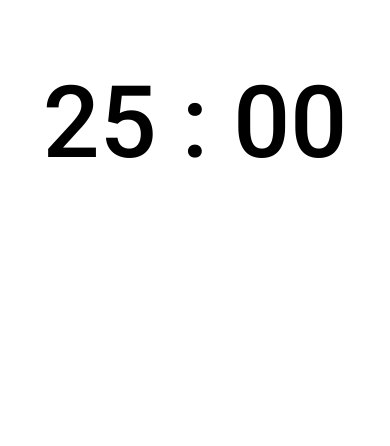
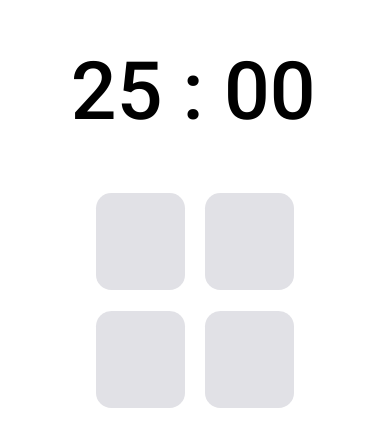
Before and after one commit to iCaioReis/Explorer-Stage05-Desafio-Focus-Timer-2, a plain HTML site: page index.html in a window 390 px wide. Shown: the part 196-642 px from the top of the page. Drawn offline with Linux system fonts and the light colour scheme.

Commit message:
Add responsiveness

```diff
--- a/index.html
+++ b/index.html
@@ -27,8 +27,8 @@
 
             <div class="controls">
                 <button class="ph ph-play-circle"><span class="sr-only">Iniciar timer</span></button>
-                <button class="ph ph-pause-circle"><span class="sr-only">Pausar timer</span></button>
-                <button class="ph ph-stop-circle"><span class="sr-only">Zerar timer</span></button>
+                <!--<button class="ph ph-pause-circle"><span class="sr-only">Pausar timer</span></button>-->
+                <button class="ph ph-stop-circle"><span class="sr-only">Parar timer</span></button>
                 <button class="ph ph-plus-circle"><span class="sr-only">Adicionar mais cinco minutos</span></button>
                 <button class="ph ph-minus-circle"><span class="sr-only">Subtrair cinco minutos</span></button>
             </div>
@@ -42,5 +42,4 @@
         </div>
     </div>
 </body>
-
 </html>
--- a/style.css
+++ b/style.css
@@ -10,7 +10,7 @@
     --buttons-music-color: #E1E1E6;
     --button-music-active: #02799D;
 
-    font-size: clamp(40%, 1% + 2vw, 62.5%);
+    font-size: clamp(40%, 1% + 1vw, 62.5%);
 }
 body{
     height: 100vh;
@@ -23,7 +23,7 @@ body{
 #app{
     display: flex;
     flex-direction: column;
-    gap: 10rem;
+    gap: 7rem;
 }
 
 .controls{
@@ -41,10 +41,20 @@ body{
 
     font-size: 6.4rem;
 }
-
+.sound-buttons{
+    display: grid;
+    grid-template-columns: 1fr 1fr;
+    grid-gap: 3.2rem;
+    align-items: center;
+    justify-items: center;
+    padding: 0 4rem;
+}
 .sound-buttons button{
-    background-color: transparent;
+    width: 13.8rem;
+    height: 15.2rem;
+    background-color: var(--buttons-music-color);
     border: 0;
+    border-radius: 2.4rem;
     color: var(--text-color);
 
     cursor: pointer;
@@ -63,3 +73,11 @@ body{
     border: 0;
     appearance: none;
 }
+
+@media (min-width: 700px) {
+    #app{
+        flex-direction: row;
+        gap: 7rem;
+        align-items: center;
+    }
+}
```
